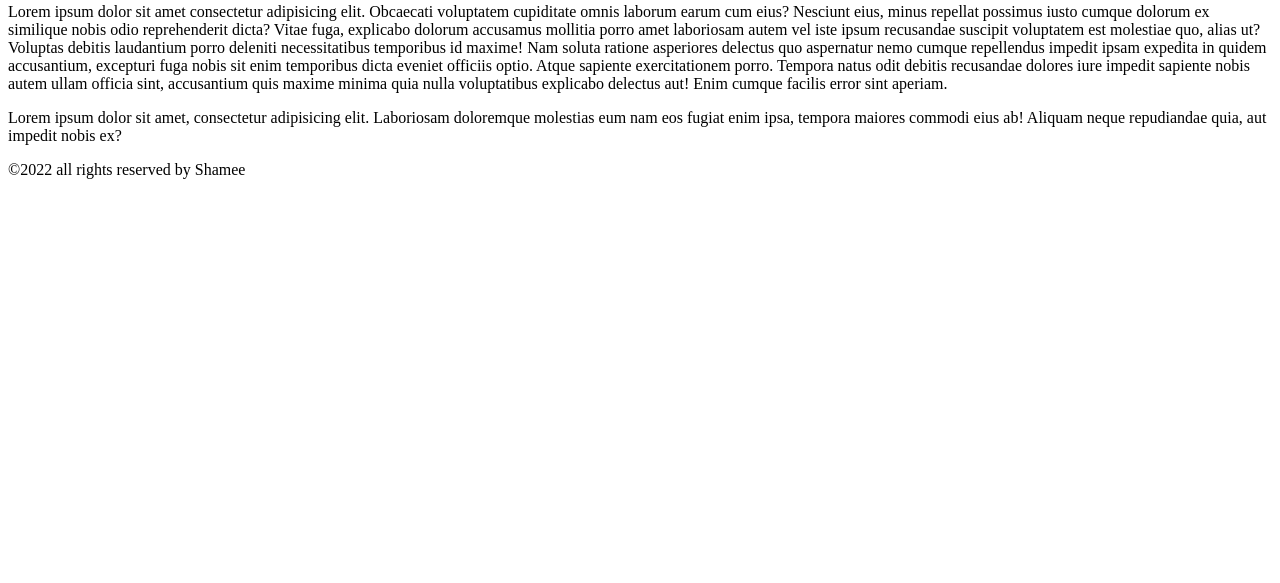
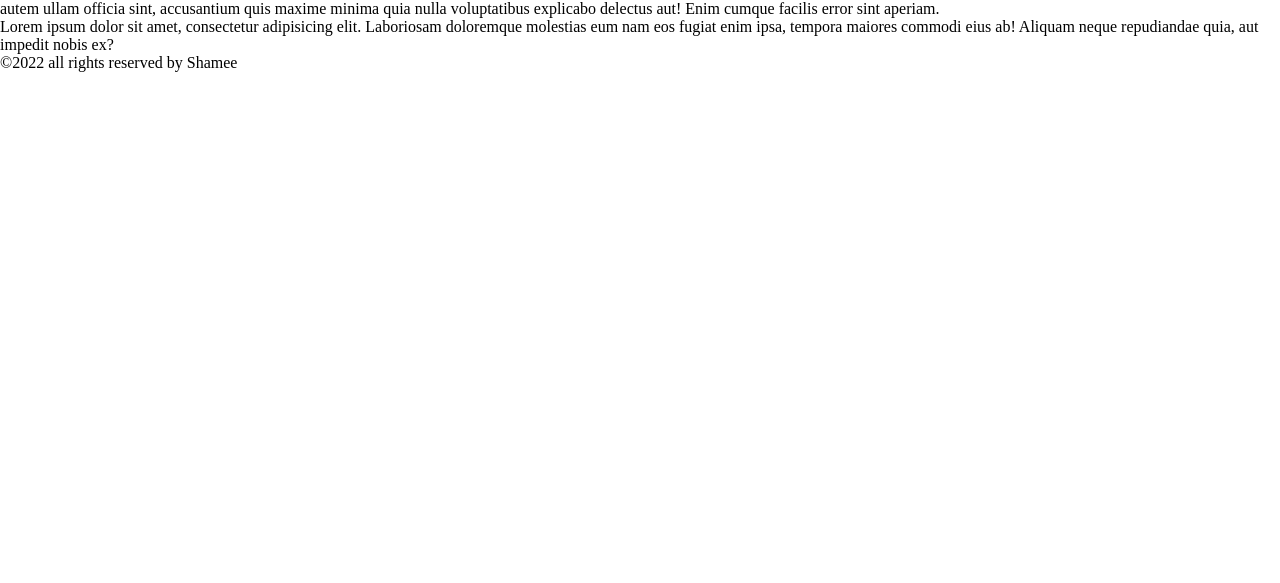
Before and after one commit to YamiVidaurre/Mi-primer-repositorio, a plain HTML site: page Clase 6/index.html in a window 1280 px wide. Shown: the part 217-800 px from the top of the page. Drawn offline with Linux system fonts and the light colour scheme.

Commit message:
inicio de todo

```diff
--- /dev/null
+++ b/Clase 6/css/styles.css
@@ -0,0 +1,15 @@
+*{
+    list-style: none;
+    padding: 0;
+    margin: 0;
+}
+
+
+
+section{
+    display: flexbox;
+}
+
+article{
+
+}
--- a/Clase 6/index.html
+++ b/Clase 6/index.html
@@ -6,7 +6,9 @@
     <meta charset="UTF-8">
     <meta http-equiv="X-UA-Compatible" content="IE=edge">
     <meta name="viewport" content="width=device-width, initial-scale=1.0">
+    <link rel="stylesheet" href="./css/styles.css">
     <title>Clase6 - CSS Parte2</title>
+
 </head>
 
 <body>
```
